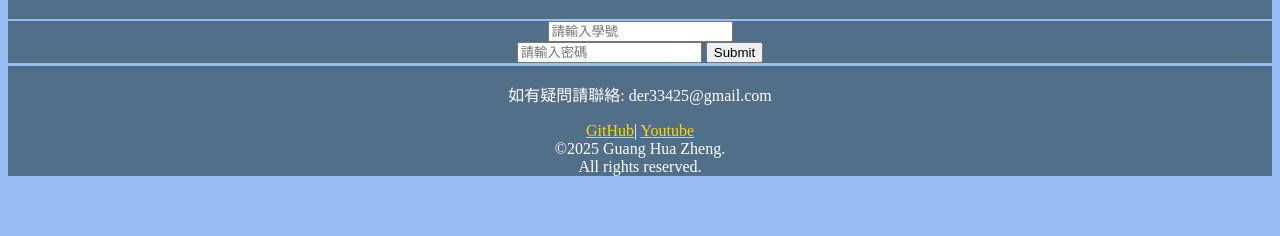
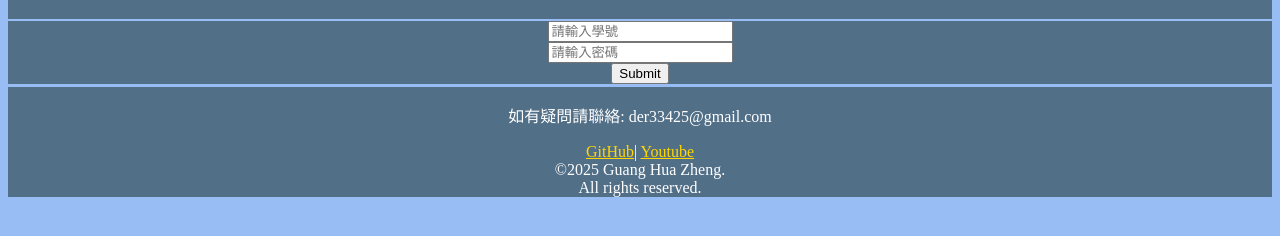
Before and after one commit to zghuagary/grade_manegement_system, a website: page public_html/studentPage.html in a window 1280 px wide. Shown: the part 78-314 px from the top of the page. Drawn offline with Linux system fonts and the light colour scheme.

Commit message:
版面小調整

```diff
--- a/public_html/studentPage.html
+++ b/public_html/studentPage.html
@@ -20,7 +20,7 @@
 <div class = "grid-item main">
 
 <input type = "text" placeholder = "請輸入學號" id = "student_user_name"><br>
-<input type = "password" placeholder = "請輸入密碼" id = "student_password">
+<input type = "password" placeholder = "請輸入密碼" id = "student_password"><br>
 <button id="submit_btn">Submit</button>
 
 </div>
```
